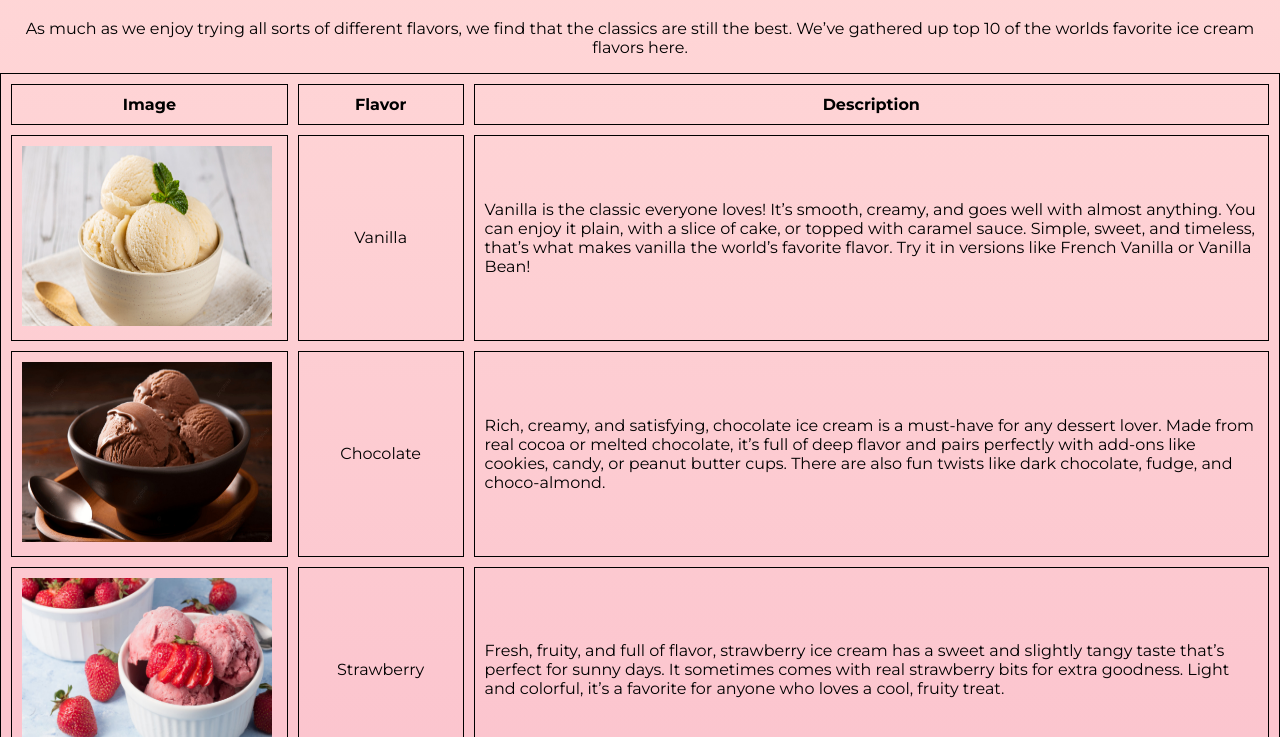
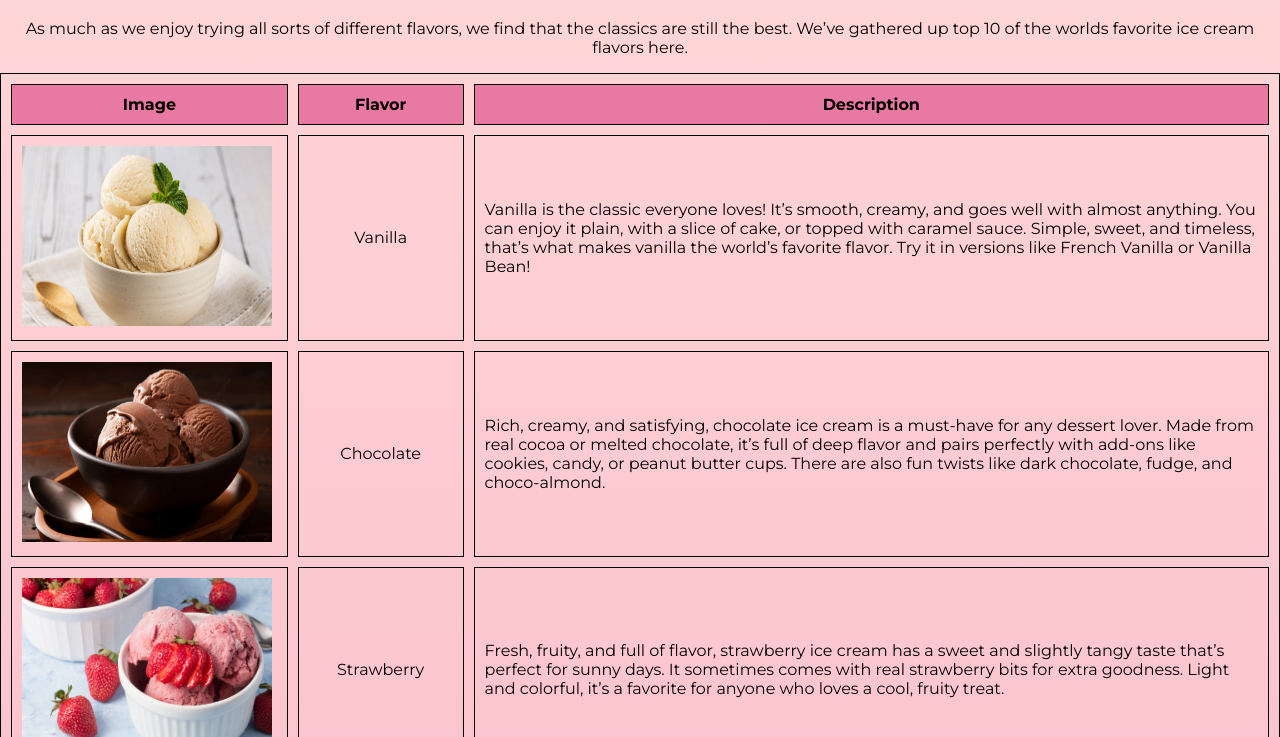
Before and after one commit to MavieGale/CS3_2ndQtrPortfolio, a plain HTML site: page public/2Q1GSBerylliumCruz.html in a window 1280 px wide. In both pictures the pointer is over the element 640 px from the left and 167 px from the top of the page. Shown: the part 63-800 px from the top of the page. Drawn offline with Linux system fonts and the light colour scheme.

Commit message:
Design commit

```diff
--- a/public/2Q1GSBerylliumCruz.html
+++ b/public/2Q1GSBerylliumCruz.html
@@ -15,7 +15,10 @@
             margin: 0;
             font-family:'Montserrat', sans-serif;
         }
-
+        tr:hover {
+            background-color: #e879a2 ;
+            transition:background-color 0.3s ease;
+            }
         </style>
 
     </head>
```
